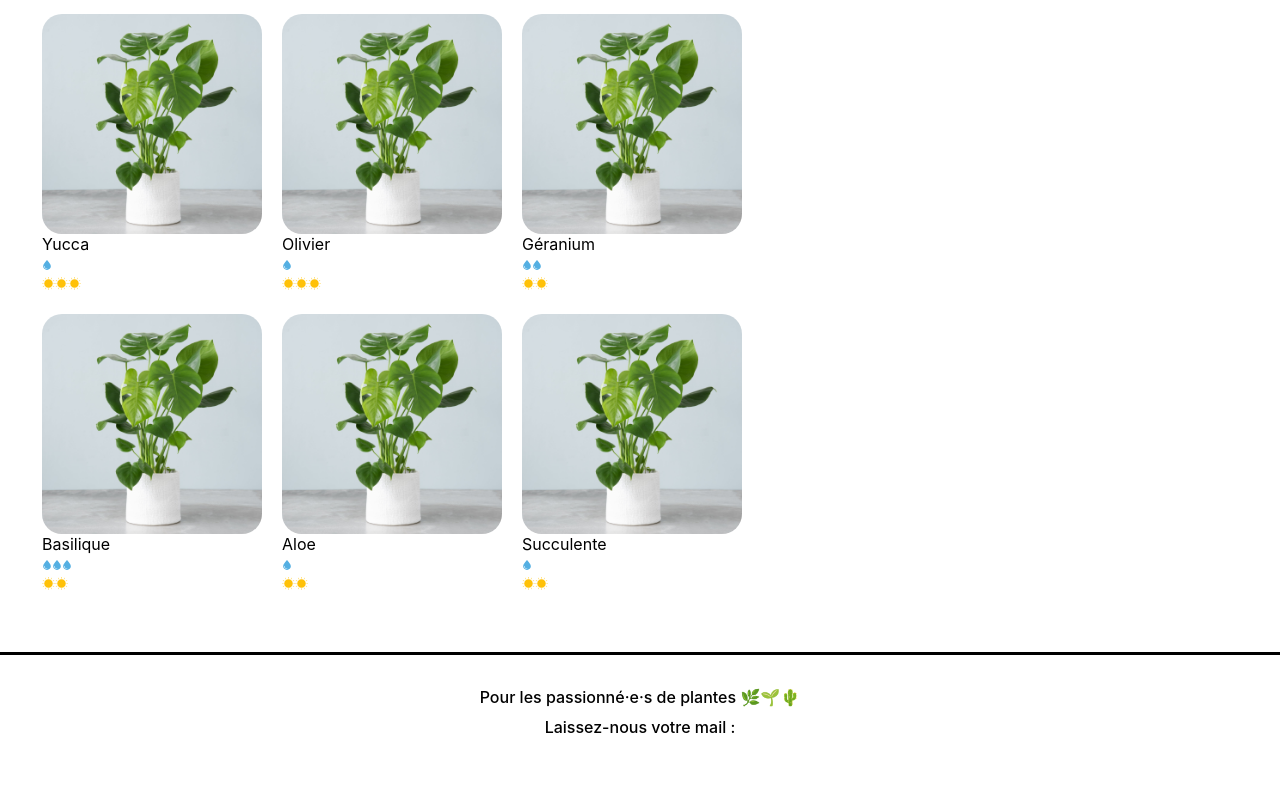
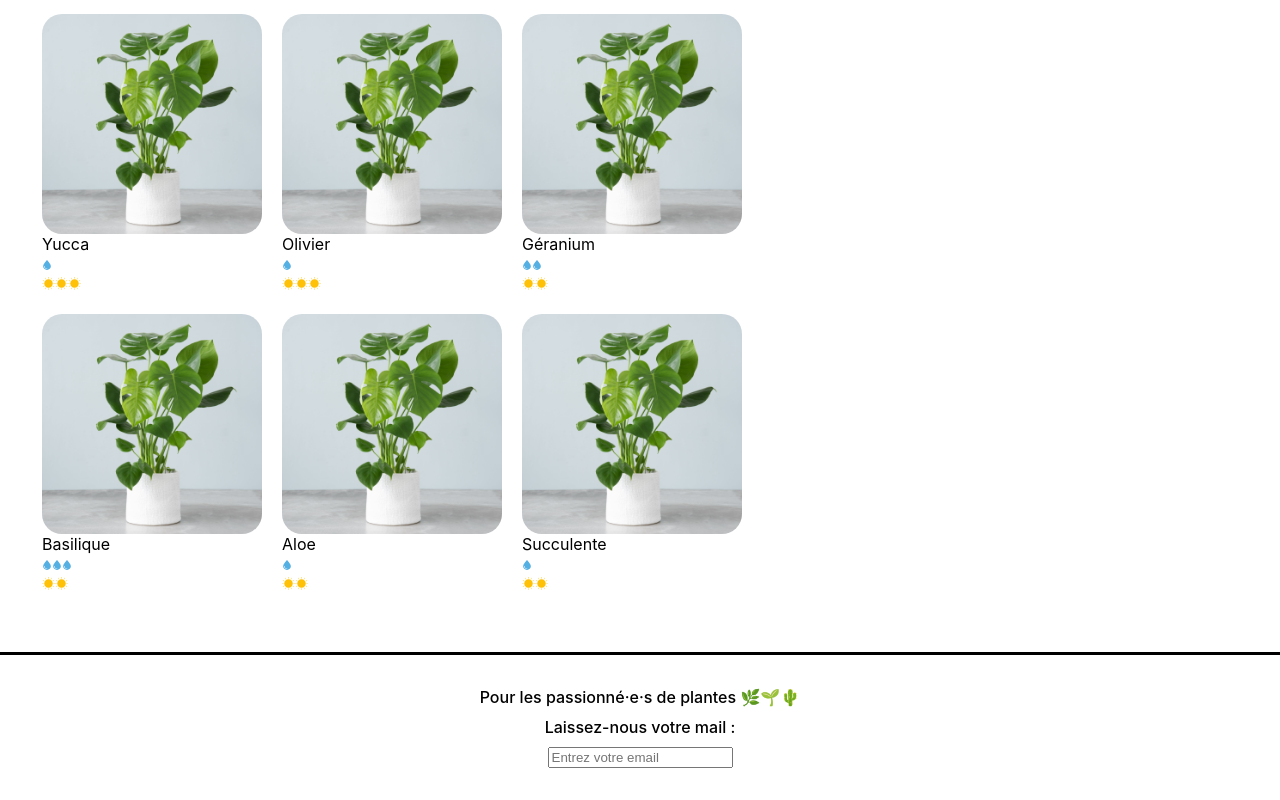
Before and after one commit to Eh-Dev-sly/la_maison_jungle, a React (Create React App) app in the folder la-maison-jungle/: page / in a window 1280 px wide. Shown: the part 569-1369 px from the top of the page. Before the commit the page ends 1348 px from the top, so only its background shows below. Built offline with nearby package versions, Linux system fonts and the light colour scheme.

Commit message:
p2c5 - Add form and blur

```diff
--- a/la-maison-jungle/src/components/Footer.js
+++ b/la-maison-jungle/src/components/Footer.js
@@ -3,6 +3,15 @@ import '../styles/Footer.css'
 
 function Footer() {
 	const [inputValue, setInputValue] = useState('')
+
+	function handleInput(e) {
+		setInputValue(e.target.value)
+	}
+	function handleBlur() {
+		if (!inputValue.includes('@')) {
+		alert(`Attention, il n'y a pas d'@, ceci n'est pas une adresse valide.`)
+		}
+	}
 
 	return (
 		<footer className='lmj-footer'>
@@ -10,6 +19,12 @@ function Footer() {
 				Pour les passionné·e·s de plantes 🌿🌱🌵
 			</div>
 			<div className='lmj-footer-elem'>Laissez-nous votre mail :</div>
+			<input
+				placeholder='Entrez votre email'
+				onChange={handleInput}
+				value={inputValue}
+				onBlur={handleBlur}
+			/>
 		</footer>
 	)
 }
```
